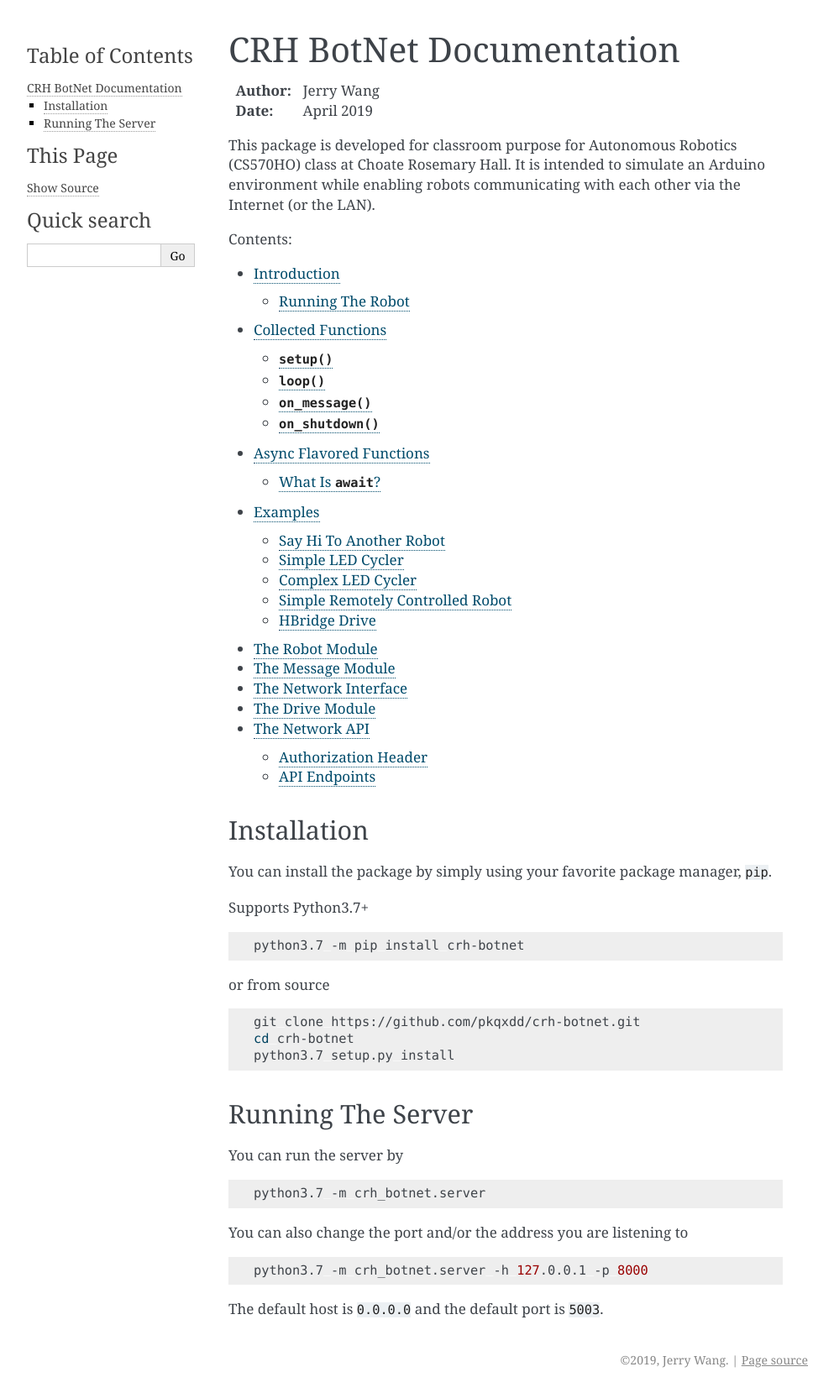
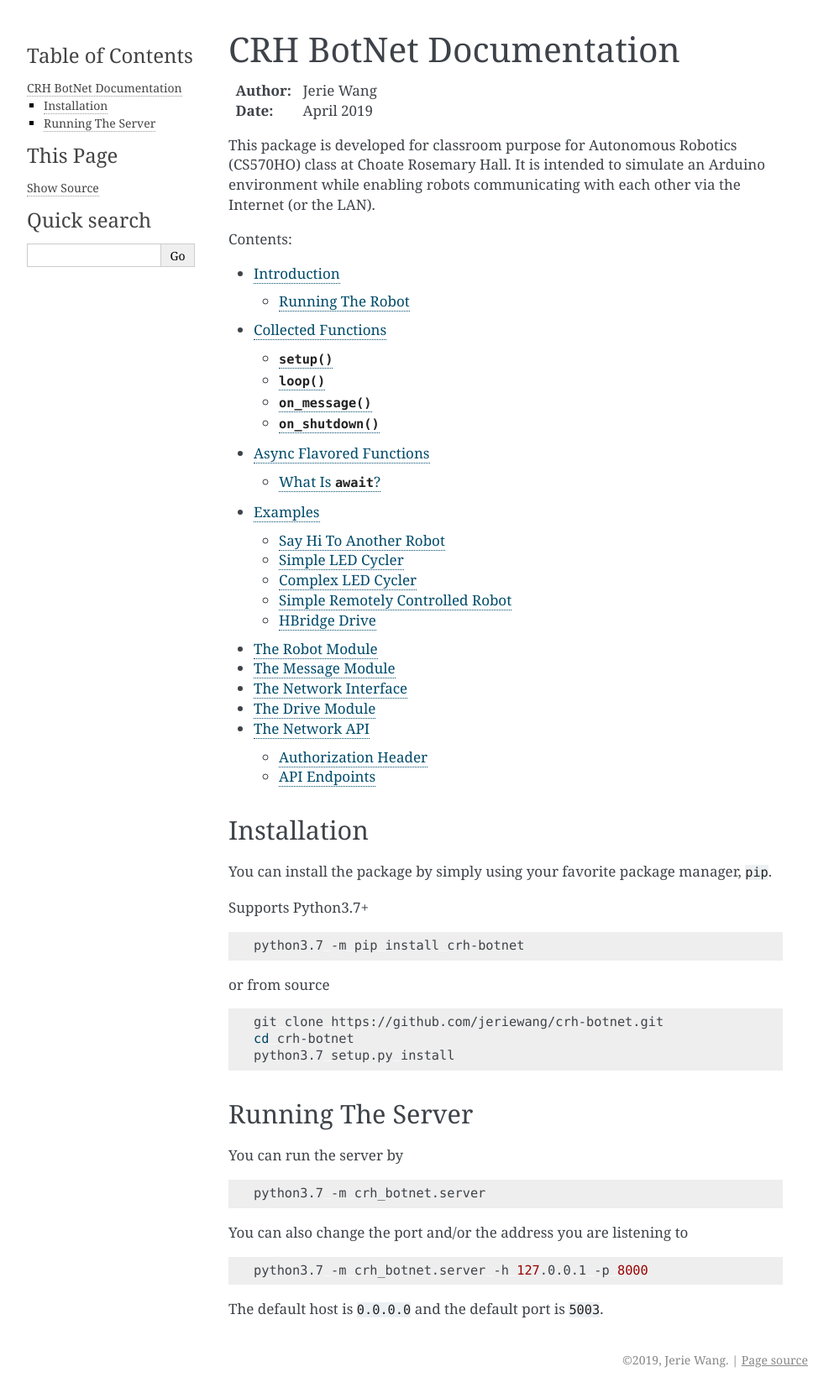
Before and after one commit to jeriewang/crh-botnet, a Sphinx documentation site: the page built from docs/index.rst, in a window 1280 px wide. Shown: the whole page at 84% size, without its empty margins (148-1141 px from the left). Built offline with Sphinx 7.4.7, drawn with Linux system fonts in a browser that asks for light colours.

Commit message:
Update Name and Liscence

```diff
--- a/crh_botnet/__init__.py
+++ b/crh_botnet/__init__.py
@@ -3,6 +3,6 @@ from .message import Message
 from .drive import  HBridgeDrive
 from asyncio import sleep
 
-__version__ = '0.2.1'
-__author__ = 'Jerry Wang'
+__version__ = '0.2.2'
+__author__ = 'Jerie Wang'
 __license__ = "MIT"
--- a/docs/conf.py
+++ b/docs/conf.py
@@ -7,8 +7,8 @@ from crh_botnet import __version__
 # -- Project information -----------------------------------------------------
 
 project = 'CRH BotNet'
-copyright = '2019, Jerry Wang'
-author = 'Jerry Wang'
+copyright = '2019, Jerie Wang'
+author = 'Jerie Wang'
 release = __version__
 
 # -- General configuration ---------------------------------------------------
@@ -30,15 +30,15 @@ exclude_patterns = ['_build', 'Thumbs.db', '.DS_Store']
 html_theme = 'alabaster'
 html_theme_options = {
     'show_powered_by': False,
-    'canonical_url'  : 'docs.jerrywang.website/crh-botnet/',
+    'canonical_url'  : 'docs.jerie.wang/crh-botnet/',
     'analytics_id'   : 'UA-115911413-2',
-    'github_user'    : 'pkqxdd',
+    'github_user'    : 'jeriewang',
     'github_repo'    : 'crh-botnet',
     'github_button'  : 'true',
     'github_type'    : 'star',
     'github_count'   : 'false'
 }
-html_baseurl = 'https://docs.jerrywang.website/crh-botnet/'
+html_baseurl = 'https://docs.jerie.wang/crh-botnet/'
 html_static_path = ['_static', '_static/custom.css']
 
 intersphinx_mapping = {
--- a/docs/index.rst
+++ b/docs/index.rst
@@ -2,7 +2,7 @@
 CRH BotNet Documentation
 ========================
 
-:Author: Jerry Wang
+:Author: Jerie Wang
 :Date: April 2019
 
 This package is developed for classroom purpose for Autonomous Robotics (CS570HO) class at Choate Rosemary Hall. It is intended to simulate an Arduino environment while enabling robots communicating with each other via the Internet (or the LAN).
@@ -34,7 +34,7 @@ or from source
 
 .. code-block:: bash
 
-    git clone https://github.com/pkqxdd/crh-botnet.git
+    git clone https://github.com/jeriewang/crh-botnet.git
     cd crh-botnet
     python3.7 setup.py install
 
--- a/setup.py
+++ b/setup.py
@@ -5,10 +5,10 @@ setup(
         name='crh-botnet',
         version=__version__,
         packages=['crh_botnet', 'crh_botnet.server'],
-        url='https://docs.jerrywang.website/crh-botnet/',
+        url='https://docs.jerie.wang/crh-botnet/',
         license=__license__,
         author=__author__,
-        author_email='yrrejkk@gmail.com',
+        author_email='mail@jerie.wang',
         description='A Robot Networking Library',
         python_requires='>=3.6',
         install_requires=[
```
Also changed, not shown: README.md (+1 -1 lines), 1 other file.
